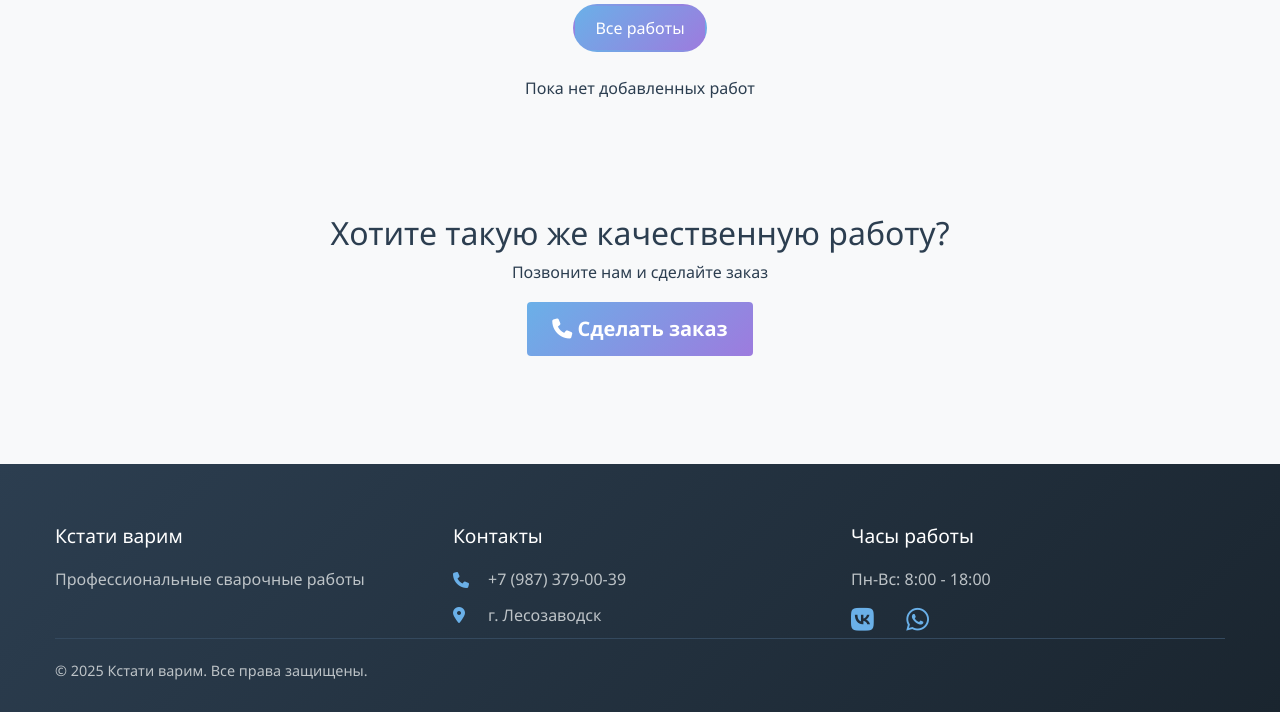
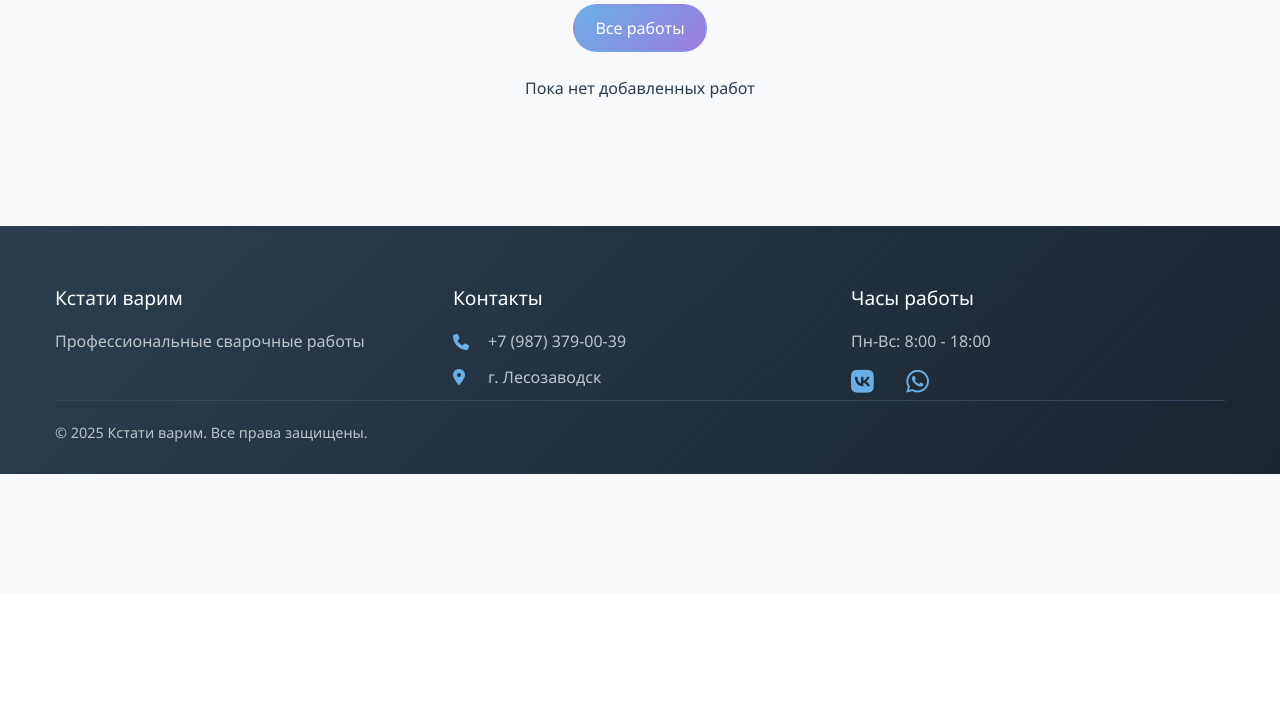
Before and after one commit to gnwwolf/kstativarim_project, a Django app: page /gallery/ in a window 1280 px wide. Shown: the part 205-917 px from the top of the page. After the commit the page ends 679 px from the top, so only its background shows below. Run offline with Django 5.2, Linux system fonts and the light colour scheme; data that the repository does not hold is empty.

Commit message:
Update gallery.html

```diff
--- a/main/templates/main/gallery.html
+++ b/main/templates/main/gallery.html
@@ -23,7 +23,9 @@
     {% for item in all_items %}
     <div class="gallery-item col-md-4 col-lg-3 mb-4" data-category="{{ item.category.code }}">
         <div class="card h-100 shadow-sm">
+            {% if item.image %}
             <img src="{{ item.image.url }}" class="card-img-top" alt="{{ item.title }}" style="height: 200px; object-fit: cover;">
+            {% endif %}
             <div class="card-body">
                 <h5 class="card-title">{{ item.title }}</h5>
                 {% if item.description %}
@@ -38,17 +40,6 @@
         <p>Пока нет добавленных работ</p>
     </div>
     {% endfor %}
-        </div>
-    </div>
-</section>
-
-<section class="call-to-action bg-light py-5 text-center">
-    <div class="container">
-        <h2>Хотите такую же качественную работу?</h2>
-        <p>Позвоните нам и сделайте заказ</p>
-        <a href="tel:+79873790039" class="btn btn-primary btn-lg">
-            <i class="fas fa-phone"></i> Сделать заказ
-        </a>
 </div>
 </section>
 
```
Lines whose indentation alone changed are shown as unchanged.
